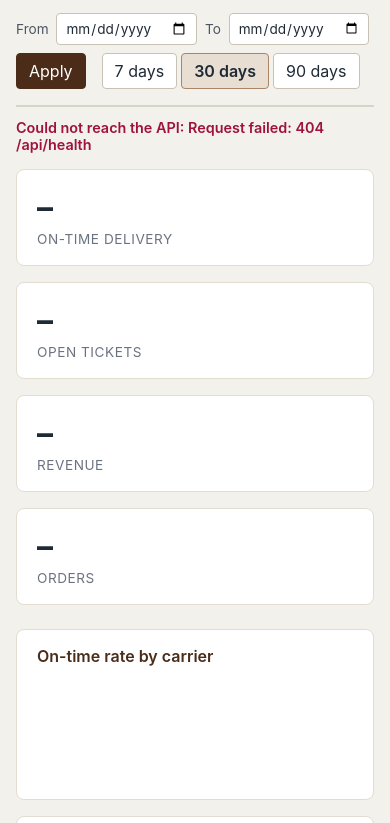
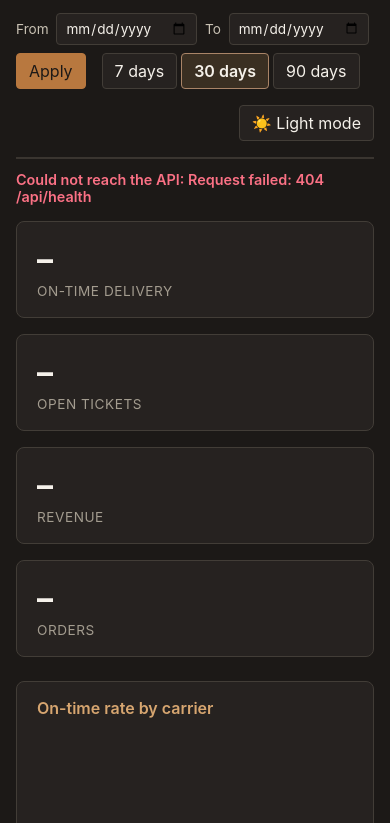
Before and after one commit to charlottebellet-ant/working-with-claude-london, a website: page src/main/resources/static/index.html in a window 390 px wide. Shown: the part 82-905 px from the top of the page. Drawn offline with Linux system fonts and the light colour scheme; no server answers.

Commit message:
Add light/dark theme toggle to the dashboard header (TODO-231)
Lets the wall-screen dashboard switch to a dark theme, readable at night
without lighting up the warehouse office. Every color in style.css is now
a CSS custom property (light values in :root, dark overrides under
[data-theme="dark"]) so no color is duplicated in JS; both inline-SVG
charts follow the theme automatically since their fills are class-driven.

The choice persists in localStorage and defaults to dark on a first
visit (resolved with the user as the ticket's one open question).

Co-Authored-By: Claude Sonnet 5 <noreply@anthropic.com>

```diff
--- a/src/main/resources/static/app.js
+++ b/src/main/resources/static/app.js
@@ -102,6 +102,38 @@
     return Math.round((parseIso(iso) - parseIso(today)) / 86400000);
   }
 
+  var THEME_STORAGE_KEY = 'ops-dashboard-theme';
+  var DEFAULT_THEME = 'dark'; // resolved with the user for TODO-231
+
+  /** 'light' -> 'dark', 'dark' -> 'light'. */
+  function oppositeTheme(theme) {
+    return theme === 'dark' ? 'light' : 'dark';
+  }
+
+  /** A valid stored value wins; otherwise DEFAULT_THEME. */
+  function resolveInitialTheme(storedValue) {
+    return storedValue === 'light' || storedValue === 'dark' ? storedValue : DEFAULT_THEME;
+  }
+
+  /** The button always advertises the theme you'll get by clicking, not the current one. */
+  function themeToggleContent(theme) {
+    return theme === 'dark'
+      ? { label: '☀️ Light mode', ariaLabel: 'Switch to light theme' }
+      : { label: '🌙 Dark mode', ariaLabel: 'Switch to dark theme' };
+  }
+
+  function updateThemeToggleButton(button, theme) {
+    var content = themeToggleContent(theme);
+    button.textContent = content.label;
+    button.setAttribute('aria-label', content.ariaLabel);
+  }
+
+  function applyTheme(doc, button, theme) {
+    doc.documentElement.setAttribute('data-theme', theme);
+    updateThemeToggleButton(button, theme);
+    return theme;
+  }
+
   // ---------- App ----------
 
   function initApp(document, fetchImpl) {
@@ -122,8 +154,27 @@
       chartOnTime: document.getElementById('chart-on-time'),
       chartTickets: document.getElementById('chart-tickets'),
       lateBody: document.getElementById('late-body'),
-      vendors: document.getElementById('vendors-list')
+      vendors: document.getElementById('vendors-list'),
+      themeToggle: document.getElementById('theme-toggle')
     };
+
+    function readStoredTheme() {
+      try {
+        return window.localStorage.getItem(THEME_STORAGE_KEY);
+      } catch (e) {
+        return null;
+      }
+    }
+
+    function writeStoredTheme(value) {
+      try {
+        window.localStorage.setItem(THEME_STORAGE_KEY, value);
+      } catch (e) {
+        /* private mode / quota / disabled storage: theme just won't persist */
+      }
+    }
+
+    var theme = applyTheme(document, els.themeToggle, resolveInitialTheme(readStoredTheme()));
 
     var state = {
       today: null,
@@ -345,6 +396,12 @@
       });
     });
 
+    els.themeToggle.addEventListener('click', function () {
+      theme = oppositeTheme(theme);
+      applyTheme(document, els.themeToggle, theme);
+      writeStoredTheme(theme);
+    });
+
     var ready = api.health().then(function (health) {
       state.today = health.today;
       var range = applyPreset(DEFAULT_PRESET_DAYS, state.today);
@@ -372,7 +429,10 @@
     formatMoney: formatMoney,
     barWidths: barWidths,
     applyPreset: applyPreset,
-    daysUntil: daysUntil
+    daysUntil: daysUntil,
+    oppositeTheme: oppositeTheme,
+    resolveInitialTheme: resolveInitialTheme,
+    themeToggleContent: themeToggleContent
   };
 
   if (typeof module !== 'undefined') {
--- a/src/main/resources/static/index.html
+++ b/src/main/resources/static/index.html
@@ -24,6 +24,8 @@
           <button id="preset-90" class="preset" type="button">90 days</button>
         </div>
       </form>
+
+      <button type="button" id="theme-toggle" class="theme-toggle" aria-label="Switch to light theme">☀️ Light mode</button>
     </header>
 
     <main>
--- a/src/main/resources/static/style.css
+++ b/src/main/resources/static/style.css
@@ -1,7 +1,55 @@
 /*
- * Marlowe & Finch operations dashboard. Light theme only; colours are hardcoded here.
- * (A theme toggle with CSS variables is ticket TODO-231.)
+ * Marlowe & Finch operations dashboard. Theming: CSS custom properties below,
+ * overridden per data-theme on <html>. See TODO-231.
  */
+
+:root {
+  --bg-page: #f3f1ec;
+  --text-primary: #1f2a37;
+  --text-secondary: #4b5563;
+  --text-muted: #6b7280;
+  --text-heading: #4a2c19;
+  --border-divider: #d9d3c7;
+  --border-default: #c9c2b4;
+  --border-subtle: #ece7dd;
+  --surface: #ffffff;
+  --surface-hover: #f8f6f1;
+  --accent-primary: #4a2c19;
+  --accent-primary-hover: #613a22;
+  --accent-primary-contrast: #ffffff;
+  --preset-active-bg: #e8dfd2;
+  --preset-active-border: #a98467;
+  --color-error: #9f1239;
+  --color-warn: #c2410c;
+  --color-warn-bg: #fff4ec;
+  --color-warn-text: #9a3412;
+  --chart-bar: #2f6f73;
+  --chart-label: #374151;
+}
+
+[data-theme="dark"] {
+  --bg-page: #1c1917;
+  --text-primary: #f5f1ea;
+  --text-secondary: #c9c2b4;
+  --text-muted: #a39c8f;
+  --text-heading: #d7a670;
+  --border-divider: #3a3530;
+  --border-default: #423d37;
+  --border-subtle: #2f2b27;
+  --surface: #262220;
+  --surface-hover: #322c27;
+  --accent-primary: #b8783f;
+  --accent-primary-hover: #c98a52;
+  --accent-primary-contrast: #1c1917;
+  --preset-active-bg: #3a2f22;
+  --preset-active-border: #a98467;
+  --color-error: #fb7185;
+  --color-warn: #fb923c;
+  --color-warn-bg: #2e1f14;
+  --color-warn-text: #fdba74;
+  --chart-bar: #4fb8bd;
+  --chart-label: #e5e7eb;
+}
 
 * {
   box-sizing: border-box;
@@ -10,8 +58,8 @@
 body {
   margin: 0;
   font-family: -apple-system, BlinkMacSystemFont, "Segoe UI", Roboto, Helvetica, Arial, sans-serif;
-  background: #f3f1ec;
-  color: #1f2a37;
+  background: var(--bg-page);
+  color: var(--text-primary);
 }
 
 .app {
@@ -29,18 +77,18 @@ body {
   align-items: flex-end;
   gap: 16px;
   padding-bottom: 16px;
-  border-bottom: 2px solid #d9d3c7;
+  border-bottom: 2px solid var(--border-divider);
 }
 
 .header h1 {
   margin: 0;
   font-size: 1.6rem;
-  color: #4a2c19;
+  color: var(--text-heading);
 }
 
 .subtitle {
   margin: 4px 0 0;
-  color: #6b7280;
+  color: var(--text-muted);
 }
 
 .range-form {
@@ -52,41 +100,41 @@ body {
 
 .range-field {
   font-size: 0.85rem;
-  color: #4b5563;
+  color: var(--text-secondary);
 }
 
 .range-field input {
   margin-left: 4px;
   padding: 6px 8px;
-  border: 1px solid #c9c2b4;
+  border: 1px solid var(--border-default);
   border-radius: 4px;
-  background: #ffffff;
-  color: #1f2a37;
+  background: var(--surface);
+  color: var(--text-primary);
   font: inherit;
 }
 
 button {
   padding: 7px 12px;
-  border: 1px solid #c9c2b4;
+  border: 1px solid var(--border-default);
   border-radius: 4px;
-  background: #ffffff;
-  color: #1f2a37;
+  background: var(--surface);
+  color: var(--text-primary);
   font: inherit;
   cursor: pointer;
 }
 
 button:hover {
-  background: #f8f6f1;
+  background: var(--surface-hover);
 }
 
 #range-apply {
-  background: #4a2c19;
-  border-color: #4a2c19;
-  color: #ffffff;
+  background: var(--accent-primary);
+  border-color: var(--accent-primary);
+  color: var(--accent-primary-contrast);
 }
 
 #range-apply:hover {
-  background: #613a22;
+  background: var(--accent-primary-hover);
 }
 
 .presets {
@@ -96,9 +144,13 @@ button:hover {
 }
 
 .preset.active {
-  background: #e8dfd2;
-  border-color: #a98467;
+  background: var(--preset-active-bg);
+  border-color: var(--preset-active-border);
   font-weight: 600;
+}
+
+.theme-toggle {
+  margin-left: auto;
 }
 
 /* Status line */
@@ -107,11 +159,11 @@ button:hover {
   min-height: 1.4em;
   margin: 12px 0 0;
   font-size: 0.9rem;
-  color: #6b7280;
+  color: var(--text-muted);
 }
 
 .status.error {
-  color: #9f1239;
+  color: var(--color-error);
   font-weight: 600;
 }
 
@@ -128,15 +180,15 @@ button:hover {
   display: flex;
   flex-direction: column;
   padding: 18px 20px;
-  background: #ffffff;
-  border: 1px solid #e3ddd1;
+  background: var(--surface);
+  border: 1px solid var(--border-default);
   border-radius: 8px;
 }
 
 .kpi-value {
   font-size: 2rem;
   font-weight: 700;
-  color: #1f2a37;
+  color: var(--text-primary);
 }
 
 .kpi-label {
@@ -144,7 +196,7 @@ button:hover {
   font-size: 0.85rem;
   text-transform: uppercase;
   letter-spacing: 0.04em;
-  color: #6b7280;
+  color: var(--text-muted);
 }
 
 /* Charts */
@@ -159,8 +211,8 @@ button:hover {
 .chart {
   margin: 0;
   padding: 16px 20px;
-  background: #ffffff;
-  border: 1px solid #e3ddd1;
+  background: var(--surface);
+  border: 1px solid var(--border-default);
   border-radius: 8px;
 }
 
@@ -169,7 +221,7 @@ button:hover {
   margin: 0 0 12px;
   font-size: 1rem;
   font-weight: 600;
-  color: #4a2c19;
+  color: var(--text-heading);
 }
 
 .chart-svg {
@@ -180,19 +232,19 @@ button:hover {
 }
 
 .chart-svg .bar {
-  fill: #2f6f73;
+  fill: var(--chart-bar);
 }
 
 .chart-svg .bar.warn {
-  fill: #c2410c;
+  fill: var(--color-warn);
 }
 
 .chart-svg .bar-label {
-  fill: #374151;
+  fill: var(--chart-label);
 }
 
 .chart-svg .bar-value {
-  fill: #6b7280;
+  fill: var(--text-muted);
   font-size: 12px;
 }
 
@@ -201,8 +253,8 @@ button:hover {
 .panel {
   padding: 16px 20px;
   margin-bottom: 24px;
-  background: #ffffff;
-  border: 1px solid #e3ddd1;
+  background: var(--surface);
+  border: 1px solid var(--border-default);
   border-radius: 8px;
 }
 
@@ -216,14 +268,14 @@ button:hover {
 .late-table td {
   padding: 8px 10px;
   text-align: left;
-  border-bottom: 1px solid #ece7dd;
+  border-bottom: 1px solid var(--border-subtle);
 }
 
 .late-table th {
   font-size: 0.8rem;
   text-transform: uppercase;
   letter-spacing: 0.04em;
-  color: #6b7280;
+  color: var(--text-muted);
 }
 
 .late-table .num {
@@ -231,7 +283,7 @@ button:hover {
 }
 
 .late-table tr.empty td {
-  color: #6b7280;
+  color: var(--text-muted);
   font-style: italic;
 }
 
@@ -246,13 +298,13 @@ button:hover {
   grid-template-columns: 1fr;
   gap: 2px;
   padding: 10px 12px;
-  border-left: 4px solid #e3ddd1;
-  border-bottom: 1px solid #ece7dd;
+  border-left: 4px solid var(--border-default);
+  border-bottom: 1px solid var(--border-subtle);
 }
 
 .vendor.renewal-due {
-  border-left-color: #c2410c;
-  background: #fff4ec;
+  border-left-color: var(--color-warn);
+  background: var(--color-warn-bg);
 }
 
 .vendor-name {
@@ -262,10 +314,10 @@ button:hover {
 .vendor-meta,
 .vendor-end {
   font-size: 0.85rem;
-  color: #6b7280;
+  color: var(--text-muted);
 }
 
 .vendor.renewal-due .vendor-end {
-  color: #9a3412;
+  color: var(--color-warn-text);
   font-weight: 600;
 }
```
Also changed, not shown: src/test/javascript/setup/loadApp.js (+1 -0 lines), src/test/javascript/theme.test.js (added, +87 -0 lines), 1 other file.
